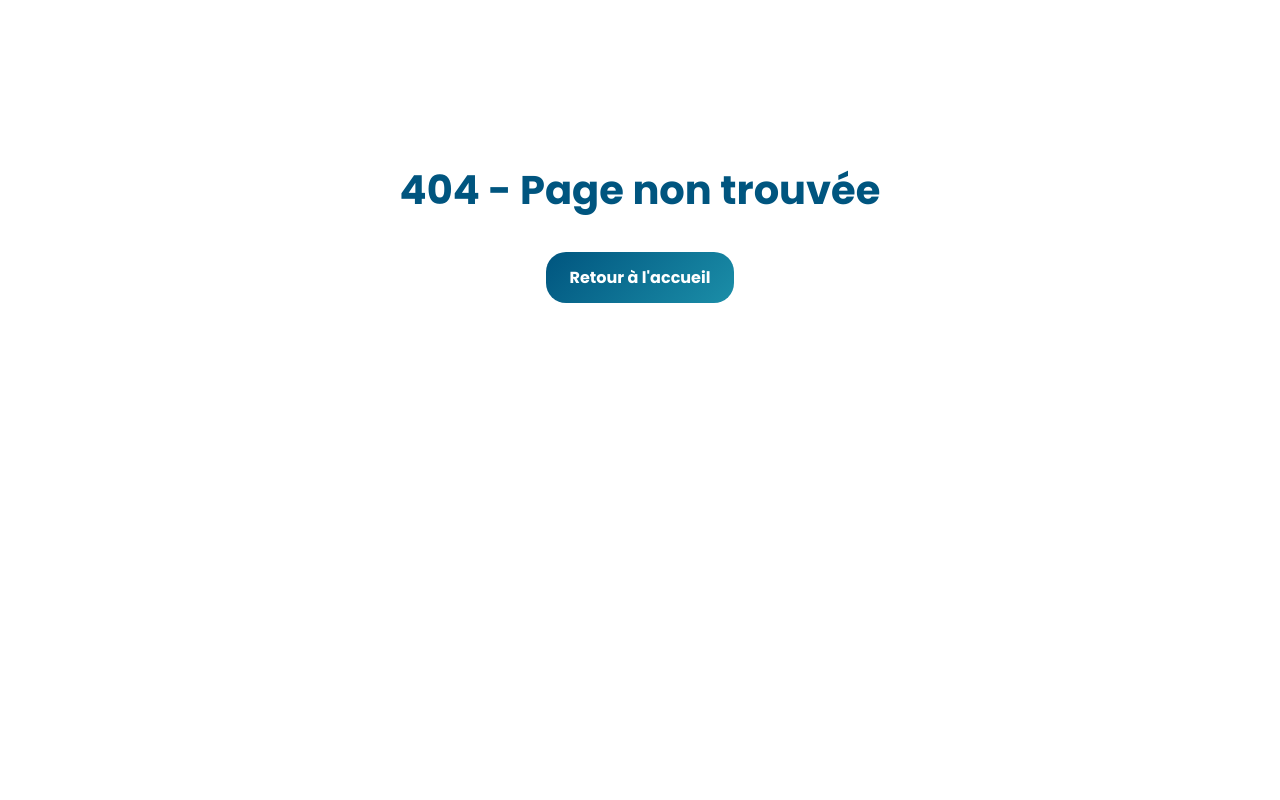
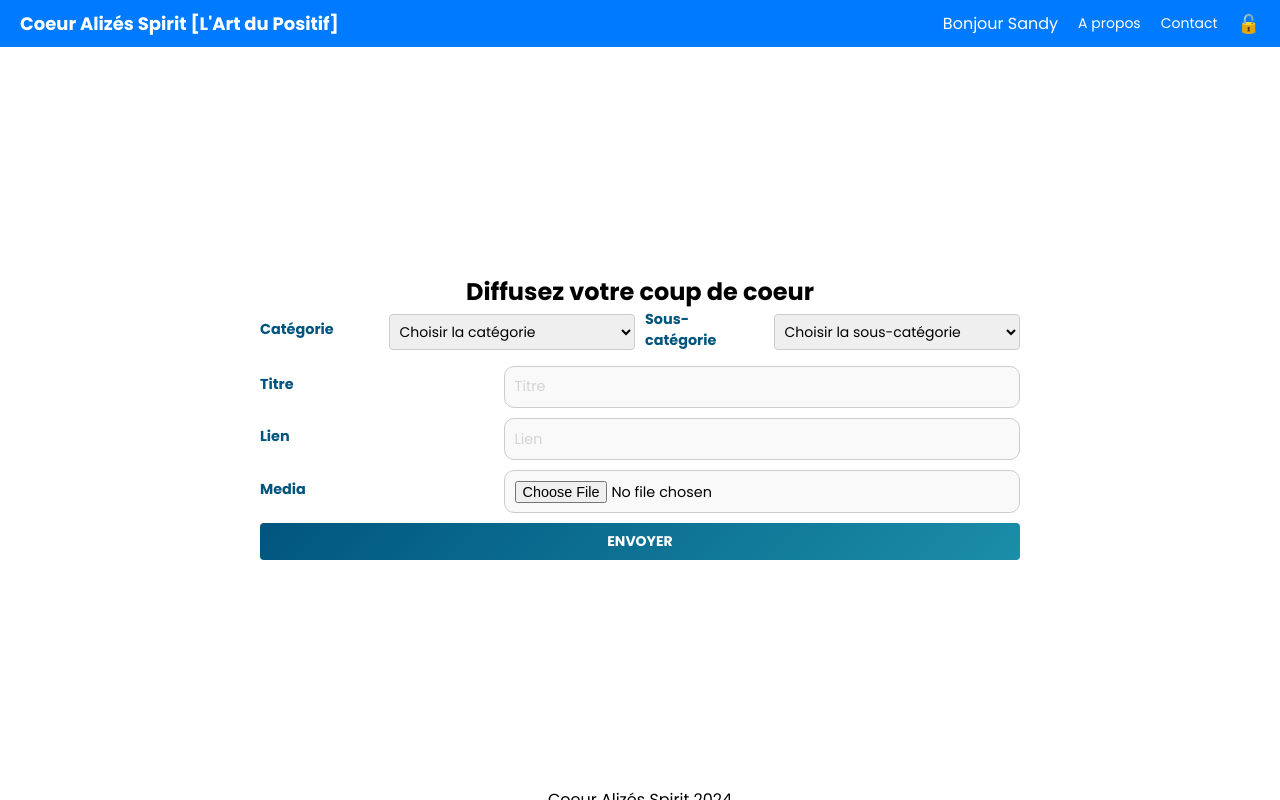
Before and after one commit to SandyTzns/cafront, a React (Create React App) app: page /newpost in a window 1280 px wide. Before the commit this address had no page. Built offline with nearby package versions, Linux system fonts and the light colour scheme.

Commit message:
CreatePost and Navbar

```diff
--- a/src/App.js
+++ b/src/App.js
@@ -2,6 +2,7 @@ import { BrowserRouter, Route, Routes } from "react-router-dom";
 import LandingPage from "./pages/LandingPage";
 import AuthPage from "./pages/AuthPage";
 import MainPage from "./pages/MainPage";
+import CreatePost from "./pages/CreatePost";
 import PasswordRecoveryEmail from "./pages/PasswordRecoveryEmail";
 import ResetPassword from "./pages/ResetPassword";
 import NotFound from "./pages/NotFound";
@@ -15,6 +16,7 @@ function App() {
         <Route path="/auth" element={<AuthPage />} />
         <Route path="/main" element={<MainPage />} />
         <Route path="/signup-form" element={<SignUpForm />} />
+        <Route path="/newpost" element={<CreatePost />} />
 
         {/* Password Recovery Pages */}
         <Route path="/forgot-password" element={<PasswordRecoveryEmail />} />
--- a/src/components/Collapsible.js
+++ b/src/components/Collapsible.js
@@ -19,6 +19,7 @@ export const Collapsible = ({
     <div className="dropdown">
       <button
         className="title"
+        type="button"
         style={{ backgroundColor: category.color }}
         onClick={toggleDropdown}
       >
--- a/src/components/InterestButton.js
+++ b/src/components/InterestButton.js
@@ -4,6 +4,7 @@ import "../styles/InterestButton.css";
 function InterestButton({ interest, isSelected, onClick }) {
   return (
     <button
+      type="button"
       className={`interest-button ${isSelected ? "selected" : ""}`}
       onClick={onClick}
     >
--- /dev/null
+++ b/src/components/Navbar.js
@@ -0,0 +1,22 @@
+import React from "react";
+import "../styles/Navbar.css";
+
+function Navbar() {
+  return (
+    <nav className="navbar">
+      <div className="navbar-left">
+        <h2>Coeur Alizés Spirit [L'Art du Positif]</h2>
+      </div>
+      <div className="navbar-right">
+        <span>Bonjour Sandy</span>
+        <a href="#about">A propos</a>
+        <a href="#contact">Contact</a>
+        <button className="logout-btn" aria-label="Se déconnecter">
+          🔓
+        </button>
+      </div>
+    </nav>
+  );
+}
+
+export default Navbar;
--- a/src/components/SignUpForm.js
+++ b/src/components/SignUpForm.js
@@ -1,14 +1,18 @@
 import React, { useState } from "react";
+import { useNavigate } from "react-router-dom";
 import { Collapsible } from "./Collapsible";
 import categoriesData from "../data/categories.json";
 import "../styles/SignUpForm.css";
 
 function SignUpForm() {
+  const navigate = useNavigate();
   const [selectedInterests, setSelectedInterests] = useState({});
 
   const handleSubmit = (e) => {
     e.preventDefault();
     console.log("Form submitted", selectedInterests);
+    alert("Vous êtes bien inscrit !");
+    navigate("/main");
   };
 
   const toggleInterest = (category, interest) => {
--- /dev/null
+++ b/src/pages/CreatePost.js
@@ -0,0 +1,60 @@
+import React from "react";
+import Navbar from "../components/Navbar";
+import "../styles/CreatePost.css";
+
+function CreatePost() {
+  return (
+    <div>
+      <Navbar />
+      <div className="create-post-container">
+        <main>
+          <h2>Diffusez votre coup de coeur</h2>
+          <form className="create-post-form">
+            <div className="form-group-row">
+              <div className="form-group">
+                <label htmlFor="category">Catégorie</label>
+                <select id="category" name="category" required>
+                  <option value="">Choisir la catégorie</option>
+                  {/* Add categories here */}
+                </select>
+              </div>
+              <div className="form-group">
+                <label htmlFor="subcategory">Sous-catégorie</label>
+                <select id="subcategory" name="subcategory" required>
+                  <option value="">Choisir la sous-catégorie</option>
+                  {/* Add subcategories here */}
+                </select>
+              </div>
+            </div>
+            <div className="form-group">
+              <label htmlFor="title">Titre</label>
+              <input
+                type="text"
+                id="title"
+                name="title"
+                placeholder="Titre"
+                required
+              />
+            </div>
+            <div className="form-group">
+              <label htmlFor="link">Lien</label>
+              <input type="url" id="link" name="link" placeholder="Lien" />
+            </div>
+            <div className="form-group">
+              <label htmlFor="media">Media</label>
+              <input type="file" id="media" name="media" />
+            </div>
+            <button type="submit" className="submit-btn">
+              ENVOYER
+            </button>
+          </form>
+        </main>
+      </div>
+      <footer className="create-post-footer">
+        <p>Coeur Alizés Spirit 2024</p>
+      </footer>
+    </div>
+  );
+}
+
+export default CreatePost;
--- a/src/pages/MainPage.js
+++ b/src/pages/MainPage.js
@@ -1,9 +1,19 @@
 import React from "react";
+import { useNavigate } from "react-router-dom";
 
 function MainPage() {
+  const navigate = useNavigate();
+
+  const handleNewPostClick = () => {
+    navigate("/newpost"); // Navigate to the SignUpForm page
+  };
+
   return (
     <div>
       <h1>Main Page</h1>
+      <button type="submit" onClick={handleNewPostClick}>
+        Créer un Nouveau post
+      </button>
     </div>
   );
 }
--- /dev/null
+++ b/src/styles/CreatePost.css
@@ -0,0 +1,128 @@
+/* General Layout */
+.create-post-container {
+  font-family: Arial, sans-serif;
+  padding: 10px 20px;
+  text-align: center;
+  max-width: 800px;
+  margin: 0 auto;
+  box-sizing: border-box;
+}
+
+.create-post-form {
+  display: flex;
+  flex-direction: column;
+  gap: 10px; /* Reduced spacing between inputs */
+}
+
+.form-group {
+  text-align: left;
+}
+
+.form-group label {
+  display: block;
+  font-size: 14px;
+  font-weight: bold;
+  margin-bottom: 5px;
+}
+
+.form-group input,
+.form-group select {
+  width: 100%;
+  padding: 6px;
+  border: 1px solid #ccc;
+  border-radius: 4px;
+  font-size: 14px;
+}
+
+.form-group-row {
+  display: flex;
+  justify-content: space-between;
+  gap: 10px;
+}
+
+.form-group-row .form-group {
+  flex: 1; /* Ensure equal width for side-by-side inputs */
+}
+
+.submit-btn {
+  background-color: #007bff;
+  color: white;
+  padding: 8px 15px;
+  border: none;
+  border-radius: 4px;
+  font-size: 14px;
+  cursor: pointer;
+}
+
+.submit-btn:hover {
+  background-color: #0056b3;
+}
+
+/* Navbar styles */
+.navbar {
+  width: 100%;
+  background-color: #007bff;
+  color: white;
+  display: flex;
+  justify-content: space-between;
+  align-items: center;
+  padding: 10px 20px;
+  position: sticky;
+  top: 0;
+  z-index: 1000; /* Ensure it stays on top */
+}
+
+.navbar-left h2 {
+  margin: 0;
+  font-size: 18px;
+}
+
+.navbar-right {
+  display: flex;
+  align-items: center;
+  gap: 20px;
+}
+
+.navbar-right a {
+  color: white;
+  text-decoration: none;
+  font-size: 14px;
+}
+
+.navbar-right a:hover {
+  text-decoration: underline;
+}
+
+.logout-btn {
+  background: none;
+  border: none;
+  color: white;
+  font-size: 18px;
+  cursor: pointer;
+}
+
+.logout-btn:hover {
+  color: #ff6347;
+}
+
+/* Fit everything on one page */
+html,
+body {
+  margin: 0;
+  padding: 0;
+  overflow: hidden;
+  height: 100%;
+}
+
+.create-post-container {
+  height: calc(100vh - 60px); /* Subtract navbar height */
+  display: flex;
+  flex-direction: column;
+  justify-content: center; /* Centers the form vertically */
+}
+
+.create-post-footer {
+  position: relative;
+  bottom: 0;
+  text-align: center;
+}
--- /dev/null
+++ b/src/styles/Navbar.css
@@ -0,0 +1,42 @@
+/* Navbar styles */
+.navbar {
+  display: flex;
+  justify-content: space-between;
+  align-items: center;
+  background-color: #007bff;
+  color: white;
+  padding: 10px 20px;
+}
+
+.navbar-left h2 {
+  margin: 0;
+  font-size: 18px;
+}
+
+.navbar-right {
+  display: flex;
+  align-items: center;
+  gap: 20px;
+}
+
+.navbar-right a {
+  color: white;
+  text-decoration: none;
+  font-size: 14px;
+}
+
+.navbar-right a:hover {
+  text-decoration: underline;
+}
+
+.logout-btn {
+  background: none;
+  border: none;
+  color: white;
+  font-size: 18px;
+  cursor: pointer;
+}
+
+.logout-btn:hover {
+  color: #ff6347; /* Logout button hover color */
+}
```
